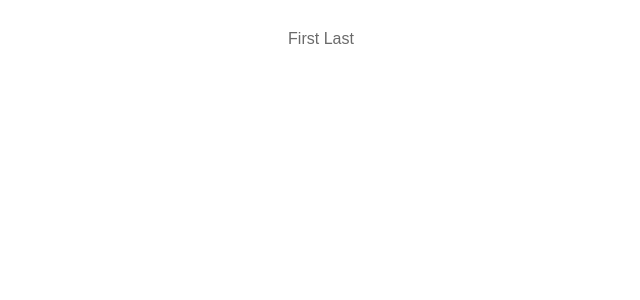
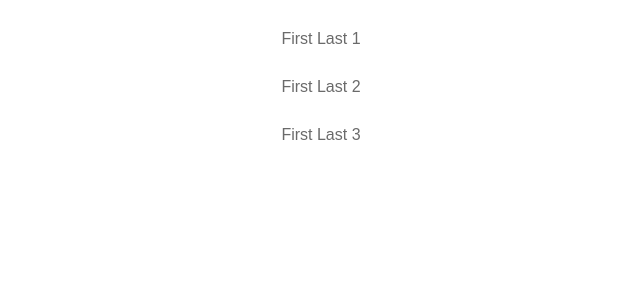
Before and after one commit to kendrakeith/team-view, a React (Create React App) app: page / in a window 1280 px wide. Shown: the top 300 px of the page, without its empty margins (319-959 px from the left). Built offline with nearby package versions, Linux system fonts and the light colour scheme.

Commit message:
Passing name with props

```diff
--- a/package.json
+++ b/package.json
@@ -3,6 +3,7 @@
   "version": "0.1.0",
   "private": true,
   "dependencies": {
+    "prop-types": "^15.6.1",
     "react": "^16.3.2",
     "react-dom": "^16.3.2",
     "react-scripts": "1.1.4"
--- a/src/App.js
+++ b/src/App.js
@@ -1,12 +1,18 @@
 import React, { Component } from "react";
 
 import NameList from "./components/NameList/NameList.js";
+
+const names = [
+  { name: "First Last 1" },
+  { name: "First Last 2" },
+  { name: "First Last 3" }
+];
 
 class App extends Component {
   render() {
     return (
       <div className="App">
-        <NameList />
+        <NameList names={names} />
       </div>
     );
   }
--- a/src/components/Name/Name.js
+++ b/src/components/Name/Name.js
@@ -1,12 +1,18 @@
 import React from "react";
+import PropTypes from "prop-types";
+
 import "./name.css";
 
 function Name(props) {
   return (
     <div className="name">
-      <span>First Last</span>
+      <span>{props.name}</span>
     </div>
   );
 }
 
+Name.propTypes = {
+  name: PropTypes.string.isRequired
+};
+
 export default Name;
--- a/src/components/NameList/NameList.js
+++ b/src/components/NameList/NameList.js
@@ -1,12 +1,12 @@
 import React from "react";
-import "./name-list.css";
 
 import Name from "../Name/Name.js";
+import "./name-list.css";
 
 function NameList(props) {
   return (
     <div className="name-list">
-      <Name />
+      {props.names.map((data, index) => <Name key={index} name={data.name} />)}
     </div>
   );
 }
```
